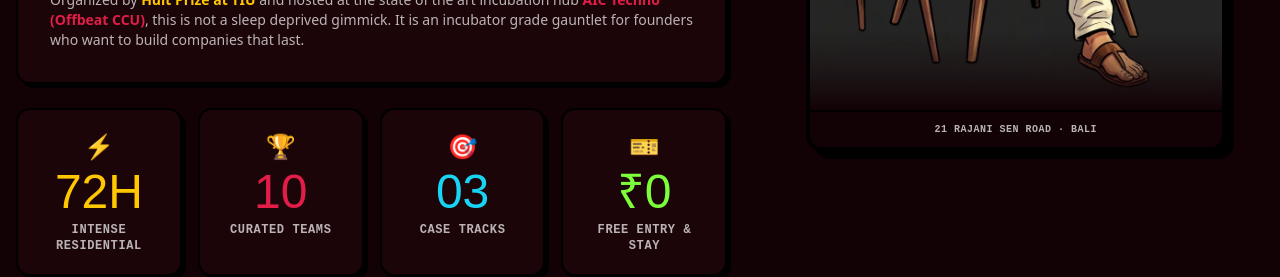
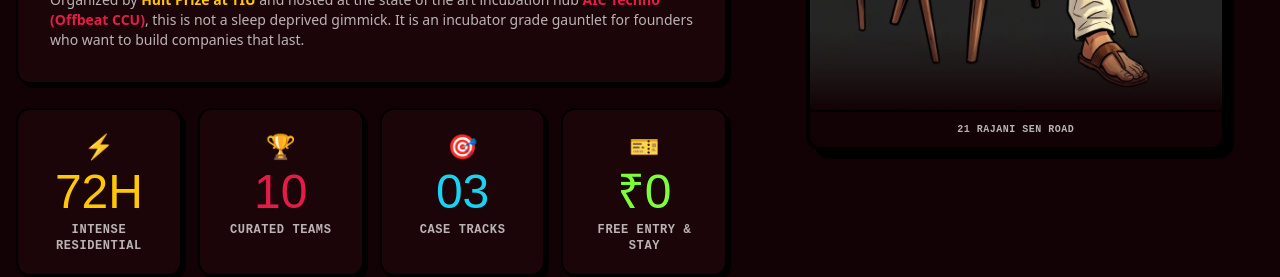
Before and after one commit to Xeffen07G/Founders-House, a React (Vite) app: page / in a window 1280 px wide. Shown: the part 2640-2917 px from the top of the page. Built offline with nearby package versions, Linux system fonts and the light colour scheme; a web font is replaced by a local one.

Commit message:
Remove Bali text from Feluda cartoon banner, leaving clean 21 Rajani Sen Road

```diff
--- a/src/components/FeludaArmchairCartoon.jsx
+++ b/src/components/FeludaArmchairCartoon.jsx
@@ -46,7 +46,7 @@ export const FeludaArmchairCartoon = ({
         {/* Bottom Banner inside the frame */}
         <div className="px-4 py-2.5 bg-[#120205] border-t-2 border-black flex items-center justify-center">
           <span className="font-mono text-[10px] text-white/70 font-bold uppercase tracking-wider">
-            21 RAJANI SEN ROAD · BALI
+            21 RAJANI SEN ROAD
           </span>
         </div>
       </div>
```
